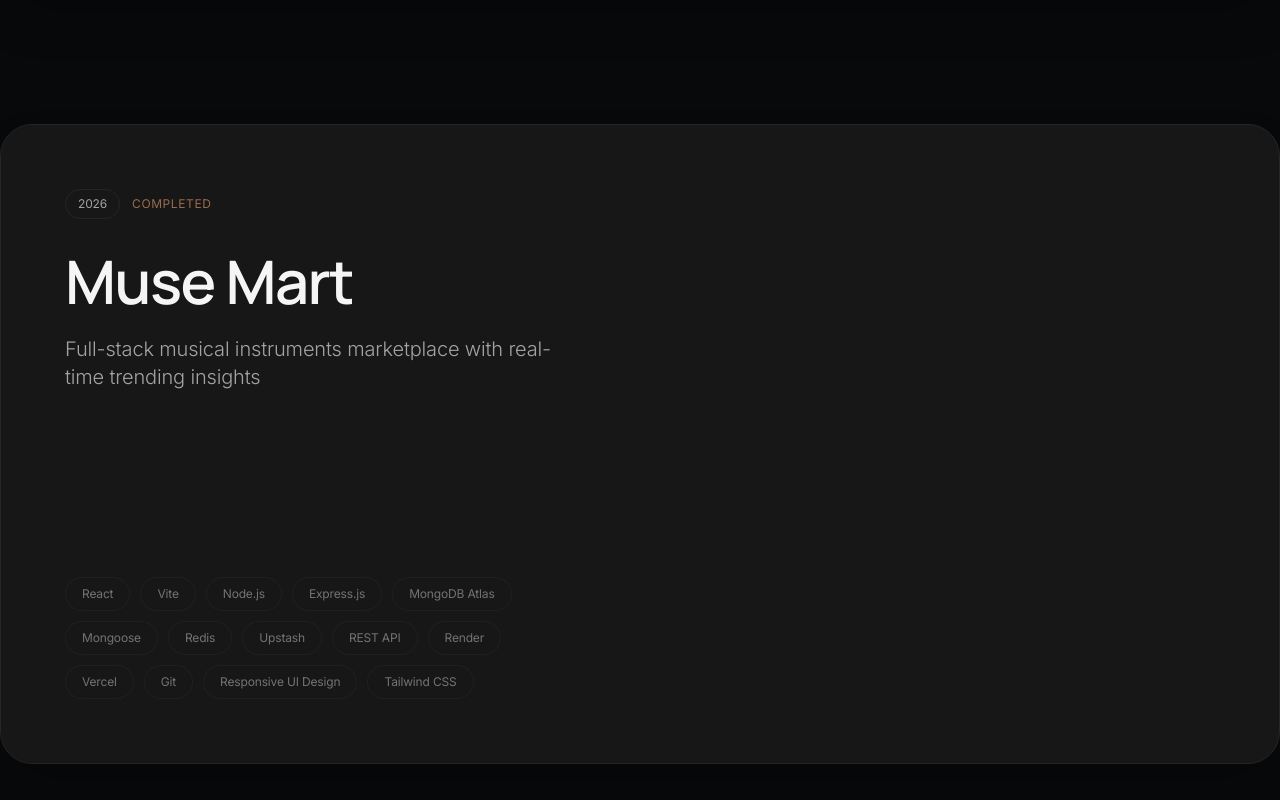
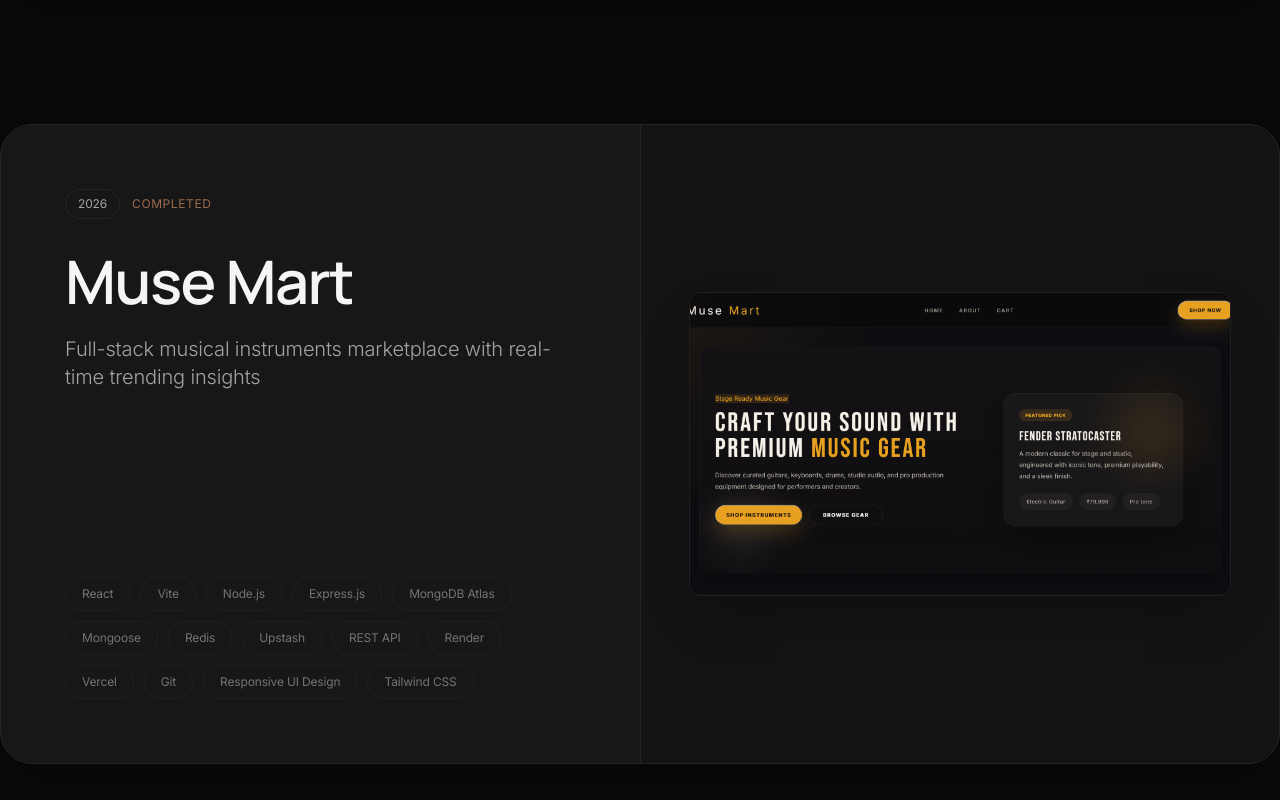
Before and after one commit to Subhadeep-Dhar/portfolio, a Next.js app: page / in a window 1280 px wide. Shown: the part 7440-8240 px from the top of the page. Built offline with nearby package versions, Linux system fonts and the light colour scheme.

Commit message:
muse-mart snapshots added

```diff
--- a/src/data/projects.js
+++ b/src/data/projects.js
@@ -292,6 +292,11 @@ export const projects = [
       'Tailwind CSS'
     ],
 
+    snapshots: [
+      '/images/projects/muse-mart/snap1.png',
+      '/images/projects/muse-mart/snap2.png'
+    ],
+
     tags: ['Fullstack', 'Next.js / React'],
 
     featured: true,
```
Also changed, not shown: public/images/projects/muse-mart/snap1.png (added), public/images/projects/muse-mart/snap2.png (added).
